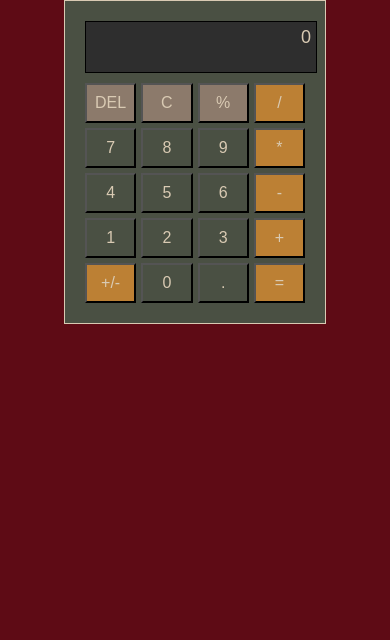
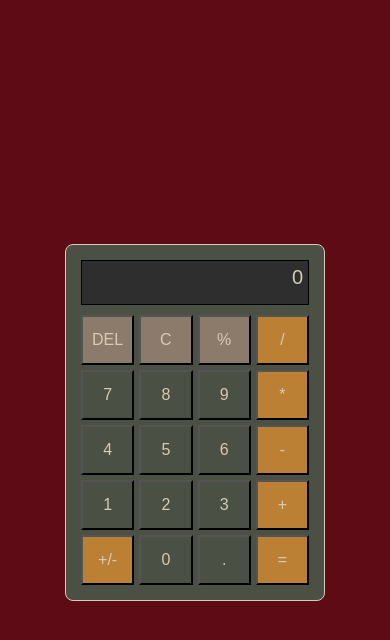
Before and after one commit to jm-fernando/CSC317, a plain HTML site: page assignments/4/calculator.html in a window 390 px wide. Drawn offline with Linux system fonts and the light colour scheme.

Commit message:
calculator.css: Minor style changes and improved responsiveness

```diff
--- a/assignments/4/styles/calculator.css
+++ b/assignments/4/styles/calculator.css
@@ -10,25 +10,30 @@ body{
     display: flex;
     justify-content: center;
     align-items: center;
+    min-height: 100vh;
 }
 
 .calculator{
     background-color: #4A5043;
     border: 1px solid #D9CAB3;
     padding: 20px;
-    width: 220px;
+    width: 90%;
+    max-width: 400px;
+    box-sizing: border-box;
+    border-radius: 8px;
 }
 
 .calc-screen{
     width: 100%;
-    height: 40px;
+    height: 50px;
     background-color: #2E2E2E;
     color: #D9CAB3;
     border: 1px solid #000;
     text-align: right;
     margin-bottom: 10px;
-    font-size: 18px;
+    font-size: 20px;
     padding: 5px;
+    box-sizing: border-box;
 }
 
 .buttons{
@@ -38,8 +43,8 @@ body{
 }
 
 button{
-    height: 40px;
-    font-size: 16px;
+    height: 60px;
+    font-size: 18px;
     cursor: pointer;
     color: #D9CAB3;
 }
@@ -63,3 +68,33 @@ button{
 button:hover{
     opacity: 0.8;
 }
+
+@media (max-width: 480px) {
+  .calculator {
+    width: 95%;
+    max-width: 260px;
+    padding: 15px;
+  }
+
+  .calc-screen {
+    font-size: 20px;
+    height: 45px;
+  }
+
+  button {
+    height: 50px;
+    font-size: 16px;
+  }
+}
+
+/* 📲 Even smaller (tiny phones) */
+@media (max-width: 360px) {
+  .calculator {
+    padding: 10px;
+  }
+
+  .calc-screen {
+    font-size: 18px;
+    height: 40px;
+  }
+}
```
